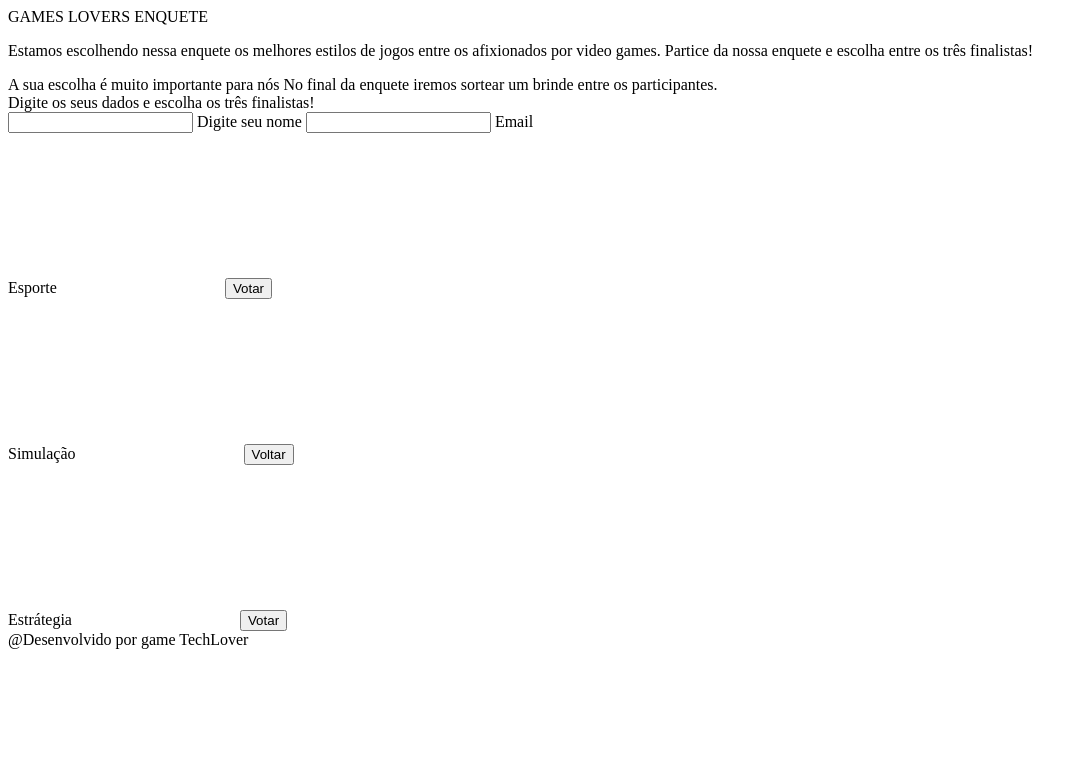
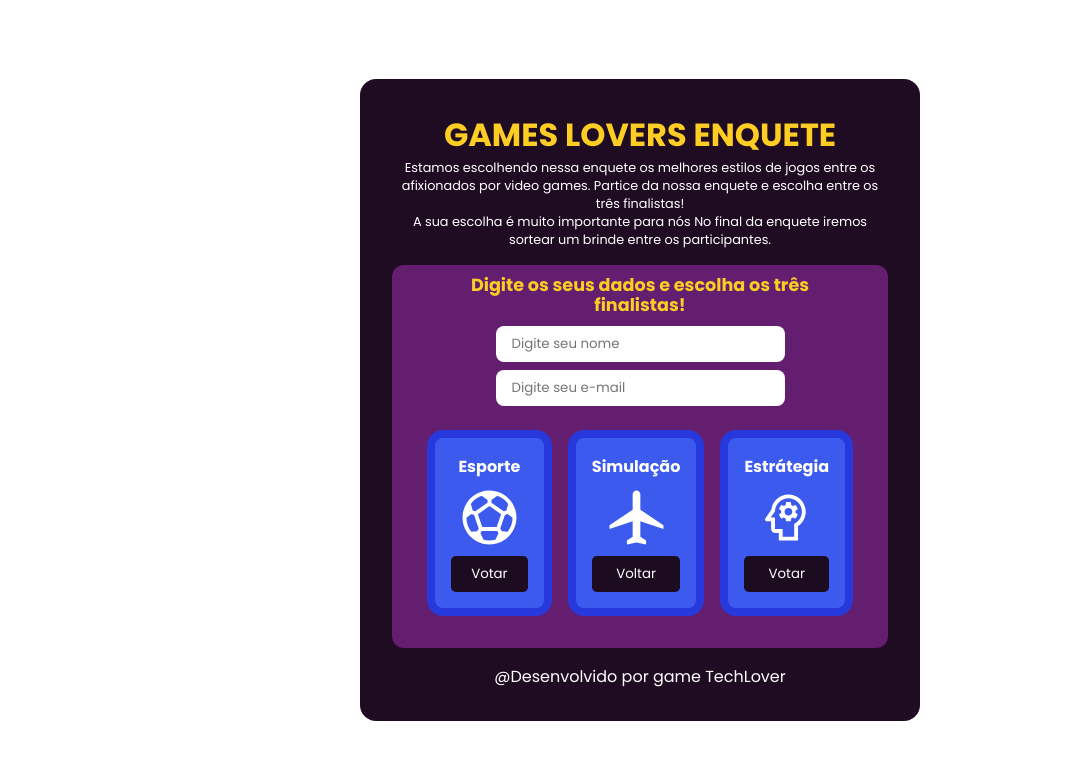
Before and after one commit to muriisantuss/bootcampDevJr, a plain HTML site: page index.html in a window 1280 px wide. Shown: the whole page, without its empty margins (0-1087 px from the left). Drawn offline with Linux system fonts and the light colour scheme.

Commit message:
feat: finishes styling and concludes the project

```diff
--- a/index.html
+++ b/index.html
@@ -3,17 +3,21 @@
   <head>
     <meta charset="UTF-8" />
     <meta name="viewport" content="width=device-width, initial-scale=1.0" />
+    <link rel="stylesheet" href="style.css" />
     <title>Enquete</title>
   </head>
   <body>
     <main>
+      <section class="bodyEnquete">
         <article>
-        <header>GAMES LOVERS ENQUETE</header>
+          <header>
+            <h1>GAMES LOVERS ENQUETE</h1>
+          </header>
           <div class="texts">
             <p>
-            Estamos escolhendo nessa enquete os melhores estilos de jogos entre
-            os afixionados por video games. Partice da nossa enquete e escolha
-            entre os três finalistas!
+              Estamos escolhendo nessa enquete os melhores estilos de jogos
+              entre os afixionados por video games. Partice da nossa enquete e
+              escolha entre os três finalistas!
             </p>
             <span>A sua escolha é muito importante para nós</span>
             <span
@@ -22,30 +26,35 @@
             >
           </div>
         </article>
-      <section>
+        <section class="bottom">
           <article class="inputs">
-          <header>Digite os seus dados e escolha os três finalistas!</header>
-          <input type="text"> Digite seu nome
-          <input type="text"> Email
+            <header>
+              <h1>Digite os seus dados e escolha os três finalistas!</h1>
+            </header>
+            <input type="text" placeholder="Digite seu nome" />
+            <br>
+            <input type="text" placeholder="Digite seu e-mail" />
           </article>
           <section class="aba-cards">
-          <div class="card">Esporte
-            <img src="./assets/sports_soccer_white.svg" alt="soccer">
+            <div class="card">
+              <h1>Esporte</h1>
+              <img src="./assets/sports_soccer_white.svg" alt="soccer" />
               <button>Votar</button>
             </div>
-          <div class="card">Simulação
-            <img src="./assets/local_airport_white.svg" alt="airport">
+            <div class="card">
+              <h1>Simulação</h1>
+              <img src="./assets/local_airport_white.svg" alt="airport" />
               <button>Voltar</button>
             </div>
-          <div class="card">Estrátegia
-            <img src="./assets/psychology_white.svg" alt="psychology">
-            <Button>Votar</Button>
+            <div class="card">
+              <h1>Estrátegia</h1>
+              <img src="./assets/psychology_white.svg" alt="psychology" />
+              <button>Votar</button>
             </div>
           </section>
         </section>
-      <footer>
-        @Desenvolvido por game TechLover
-      </footer>
+        <footer>@Desenvolvido por game TechLover</footer>
+      </section>
     </main>
   </body>
 </html>
--- /dev/null
+++ b/style.css
@@ -0,0 +1,134 @@
+
+@import url('https://fonts.googleapis.com/css2?family=Poppins:ital,wght@0,100;0,200;0,300;0,400;0,500;0,600;0,700;0,800;0,900;1,100;1,200;1,300;1,400;1,500;1,600;1,700;1,800;1,900&family=Work+Sans:ital,wght@0,100..900;1,100..900&display=swap');
+
+*{
+  font-family: "Poppins", sans-serif;
+  box-sizing: border-box;
+  margin: 0;
+}
+main{
+  height: 100vh;
+  display: flex;
+  justify-content: center;
+  align-items: center;
+}
+.bodyEnquete{
+  max-width: 35rem;
+  padding: 2rem;
+  background-color: #1F0C22;
+  border-radius: 1rem;
+}
+article h1{
+  font-size: 2rem;
+  text-align: center;
+  color: #FECD23;
+}
+article .texts{
+  text-align: center;
+  font-size: 0.8rem;
+  color: #FFF;
+}
+.bottom{
+  margin-top: 1rem;
+  padding: 0rem 2rem 2rem 2rem;
+  border-radius: 0.75rem;
+  background-color: #631E6F;
+}
+.inputs{
+  text-align: center;
+}
+.inputs h1{
+  padding: 0.7rem;
+  font-size: 1.1rem;
+  line-height: 1.2rem;
+}
+.inputs input{
+  padding: 0.5rem 1rem;
+  border-radius: 0.5rem;
+  border: none;
+  margin-bottom: 0.5rem;
+}
+.aba-cards{
+  display: flex;
+  align-items: center;
+  justify-content: center;
+  padding: 0rem 1rem;
+  margin-top: 1rem;
+  gap: 1rem;
+}
+.card{
+  display: flex;
+  flex-direction: column;
+  text-align: center;
+  border: 0.5rem solid #2738DC;
+  padding: 1rem;
+  border-radius: 1rem;
+  background-color: #3C5AEE;
+}
+.card img{
+  width: 6dvi;
+  margin: auto;
+}
+.card h1{
+  font-size: 1em;
+  margin: 0;
+  color:#FFF;
+}
+.card button{
+  text-align: center;
+  background-color: #1D0C20;
+  padding: 0.5rem 1rem;
+  border-radius: 0.3rem;
+  border: 1rem;
+  color: #FFF;
+}
+.card button:hover{
+  background-color: #27102bd0;
+  cursor: pointer;
+}
+footer{
+  color:#FFF;
+  margin-top: 1rem;
+  text-align: center;
+}
+
+@media screen and (max-width: 620px) {
+  main{
+    height: 100%;
+  }
+  .bodyEnquete{
+    max-width: 75%;
+    padding: 3rem;
+  }
+  .inputs input{
+    width: 100%;
+  }
+  .aba-cards{
+    padding: 0;
+    gap: 1rem;
+    flex-direction: column;
+  }
+  .card{
+    gap: 0.5em;
+    width: 100%;
+  }
+  .card img{
+    width: 7.5em;
+    margin: auto;
+  }
+  .card h1{
+    font-size: 1.5rem;
+    margin: 0;
+    color:#FFF;
+  }
+  .card button{
+    width: 75%;
+    margin: 0 auto;
+  }
+
+  .card button:hover{
+    background-color: #27102bd0;
+    cursor: pointer;
+  }
+
+}
```
Lines whose indentation alone changed are shown as unchanged.
